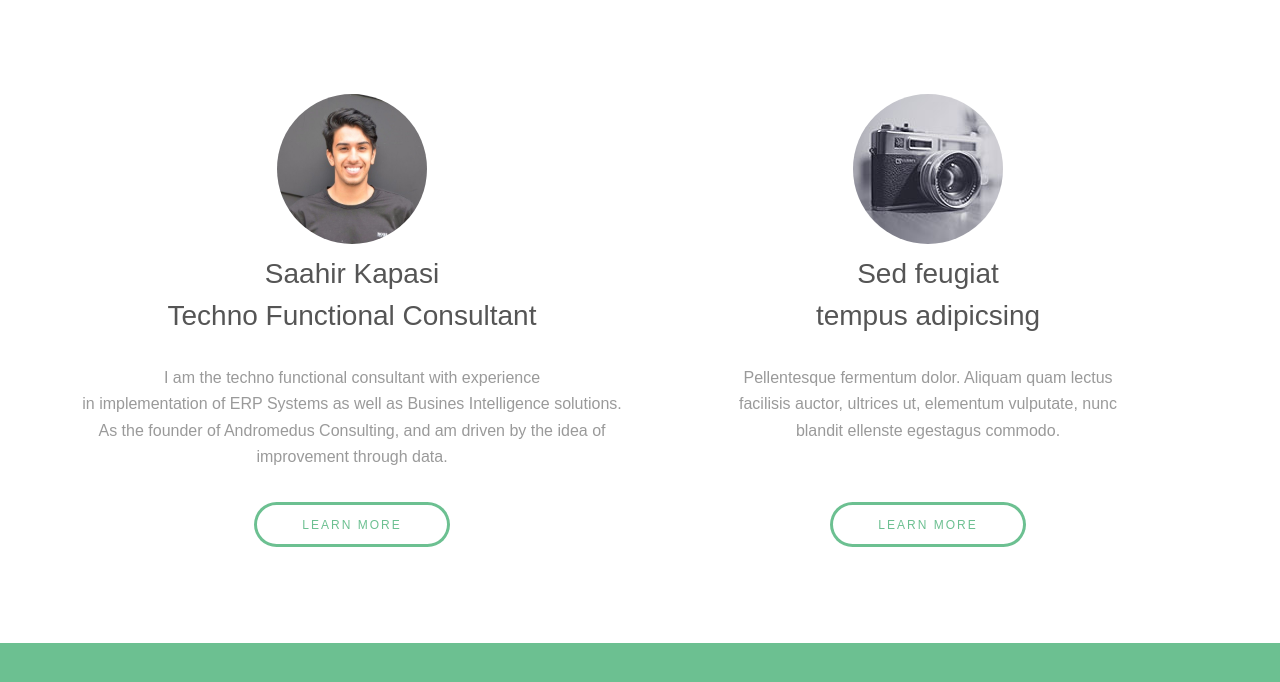
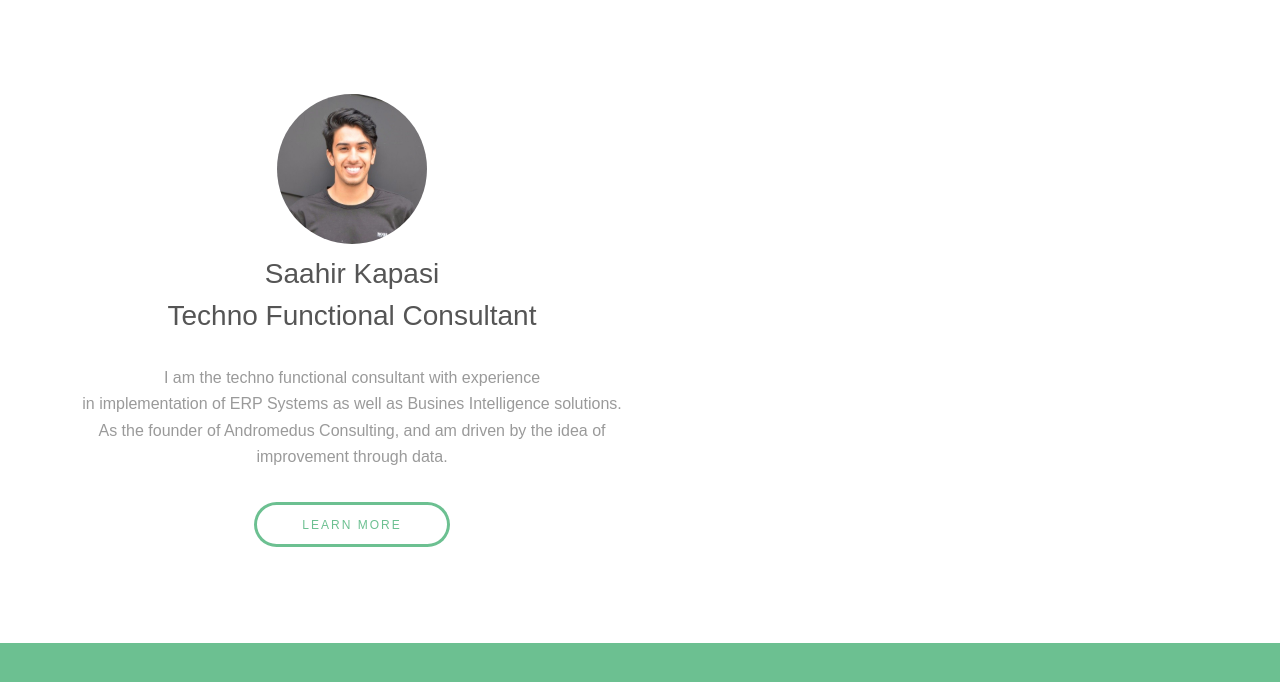
Before and after one commit to nmpereira/Andromedus.Web, a plain HTML site: page index.html in a window 1280 px wide. Shown: the part 622-1304 px from the top of the page. Drawn offline with Linux system fonts and the light colour scheme; a web font is replaced by a local one.

Commit message:
Update index.html

```diff
--- a/index.html
+++ b/index.html
@@ -80,21 +80,21 @@
 							</header>
 							<p>I am the techno functional consultant with experience<br> in implementation of ERP Systems as well as Busines Intelligence solutions.<br> As the founder of Andromedus Consulting, and am driven by the idea of<br> improvement through data.</p>
 							<footer>
-								<a href="#" class="button">Learn More</a>
+								<a href="https://www.linkedin.com/in/saahirk/" class="button">Learn More</a>
 							</footer>
 						</article>
-						<article>
-							<div class="image round">
-								<img src="images/pic02.jpg" alt="Pic 02" />
-							</div>
-							<header>
-								<h3>Sed feugiat<br /> tempus adipicsing</h3>
-							</header>
-							<p>Pellentesque fermentum dolor. Aliquam quam lectus<br />facilisis auctor, ultrices ut, elementum vulputate, nunc<br /> blandit ellenste egestagus commodo.</p><br />
-							<footer>
-								<a href="#" class="button">Learn More</a>
-							</footer>
-						</article>
+						<!-- <article> -->
+							<!-- <div class="image round"> -->
+								<!-- <img src="images/pic02.jpg" alt="Pic 02" /> -->
+							<!-- </div> -->
+							<!-- <header> -->
+								<!-- <h3>Sed feugiat<br /> tempus adipicsing</h3> -->
+							<!-- </header> -->
+							<!-- <p>Pellentesque fermentum dolor. Aliquam quam lectus<br />facilisis auctor, ultrices ut, elementum vulputate, nunc<br /> blandit ellenste egestagus commodo.</p><br /> -->
+							<!-- <footer> -->
+								<!-- <a href="#" class="button">Learn More</a> -->
+							<!-- </footer> -->
+						<!-- </article> -->
 					</div>
 				</div>
 			</section>
```
